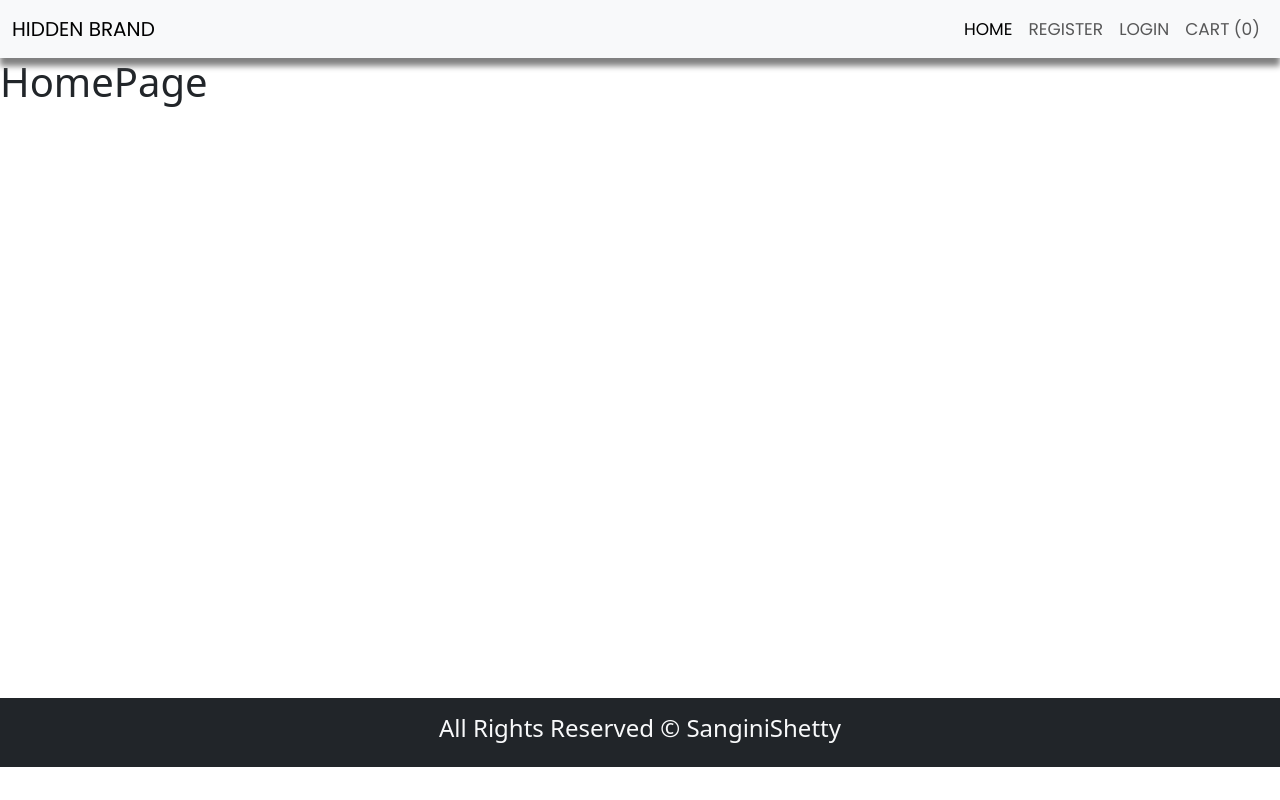
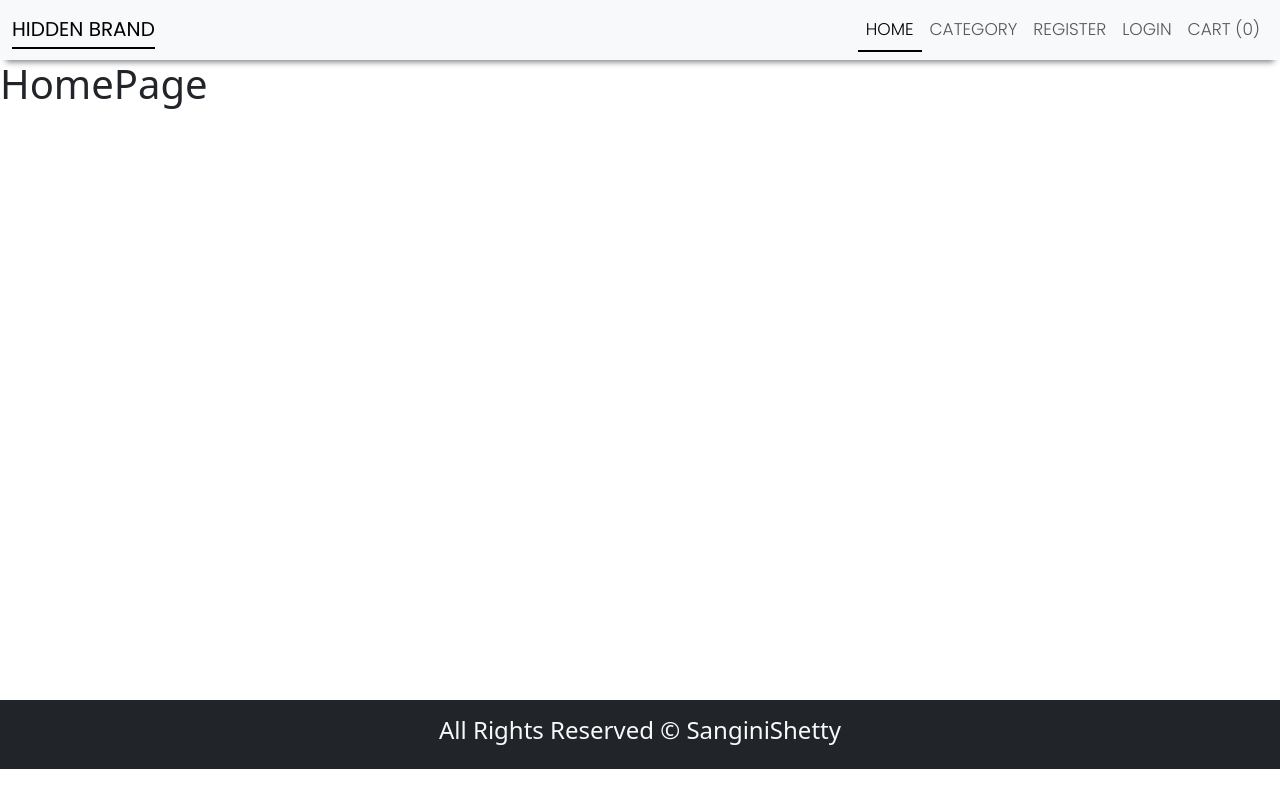
Before and after one commit to SanginiShetty/Skincare, a React (Create React App) app in the folder client/: page / in a window 1280 px wide. Built offline with nearby package versions, Linux system fonts and the light colour scheme; a web font is replaced by a local one.

Commit message:
14th commit

```diff
--- a/client/src/components/layout/Header.js
+++ b/client/src/components/layout/Header.js
@@ -1,5 +1,5 @@
 import React from 'react';
-import {NavLink} from 'react-router-dom';
+import {NavLink, Link} from 'react-router-dom';
 
 const Header = () => {
   return (
@@ -10,19 +10,39 @@ const Header = () => {
       <span className="navbar-toggler-icon" />
     </button>
     <div className="collapse navbar-collapse" id="navbarTogglerDemo01">
-      <NavLink to = '/' className="navbar-brand" href="#">Hidden brand</NavLink>
+      <NavLink to = '/' className="navbar-brand">
+      Hidden brand
+      </NavLink>
       <ul className="navbar-nav ms-auto mb-2 mb-lg-0">
         <li className="nav-item">
-          <NavLink to = '/' className="nav-link active" aria-current="page" href="#">Home</NavLink>
+          <NavLink
+          to = '/'
+          className="nav-link"
+          >
+            Home
+          </NavLink>
         </li>
         <li className="nav-item">
-          <NavLink to = '/register' className="nav-link" href="#">Register</NavLink>
+          <NavLink to = '/category'
+          className="nav-link "
+          >
+            Category
+          </NavLink>
         </li>
         <li className="nav-item">
-          <NavLink to = '/login' className="nav-link" href="#">Login</NavLink>
+          <NavLink to = '/register' className="nav-link" >
+          Register
+          </NavLink>
         </li>
         <li className="nav-item">
-          <NavLink to = '/cart' className="nav-link" href="#">Cart (0)</NavLink>
+          <NavLink to = '/login' className="nav-link" >
+          Login
+          </NavLink>
+        </li>
+        <li className="nav-item">
+          <NavLink to = '/cart' className="nav-link" >
+          Cart (0)
+          </NavLink>
         </li>
 
       </ul>
--- a/client/src/index.css
+++ b/client/src/index.css
@@ -15,7 +15,15 @@
   font-size: 17px;
   line-height: 26px;
   text-transform: uppercase;
-  box-shadow: 0 8px 6px gray;
+  box-shadow: 0 8px 6px -6px gray;
   --webkit-box-shadow: 0 8px 6px -6px gray;
   border-bottom: 0px solid gray  !important;
 }
+
+.nav-link {
+  font-weight: 300 !important;
+}
+
+.active {
+  border-bottom: 2px solid black;
+}
```
